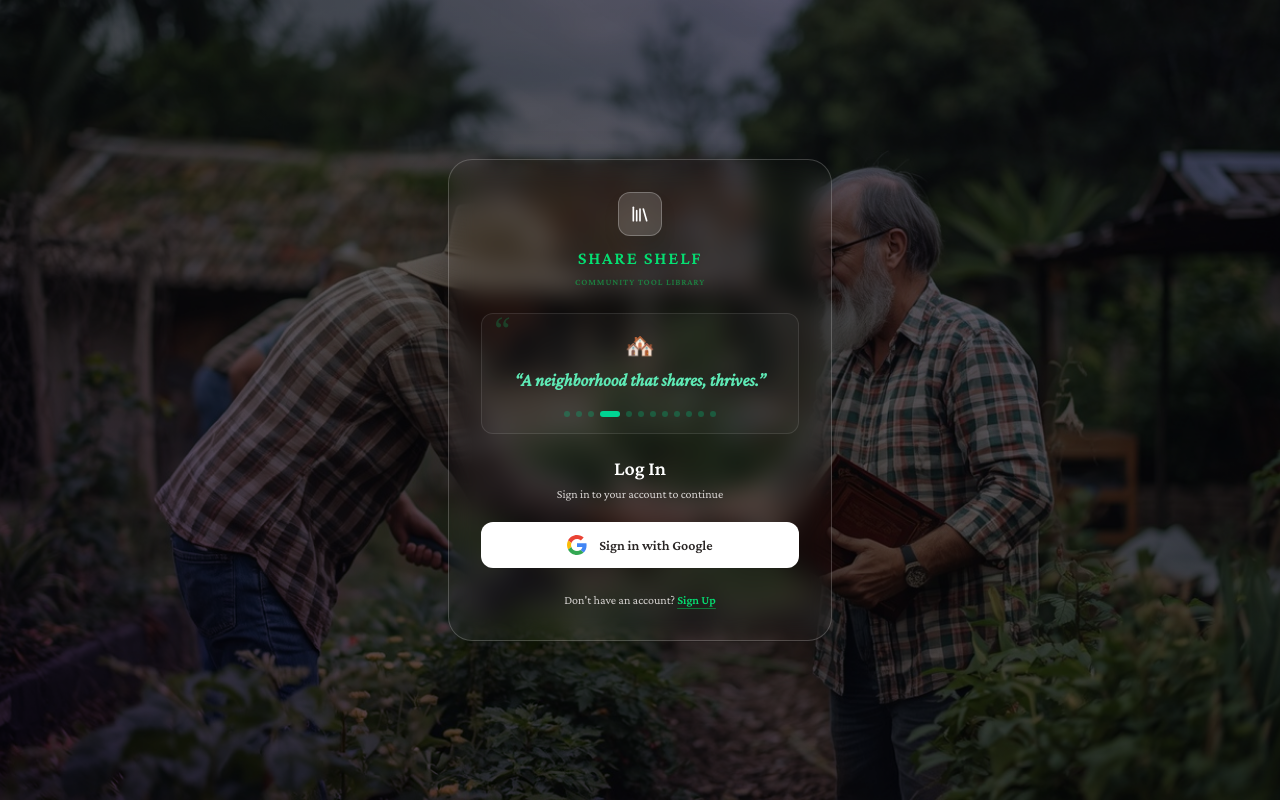
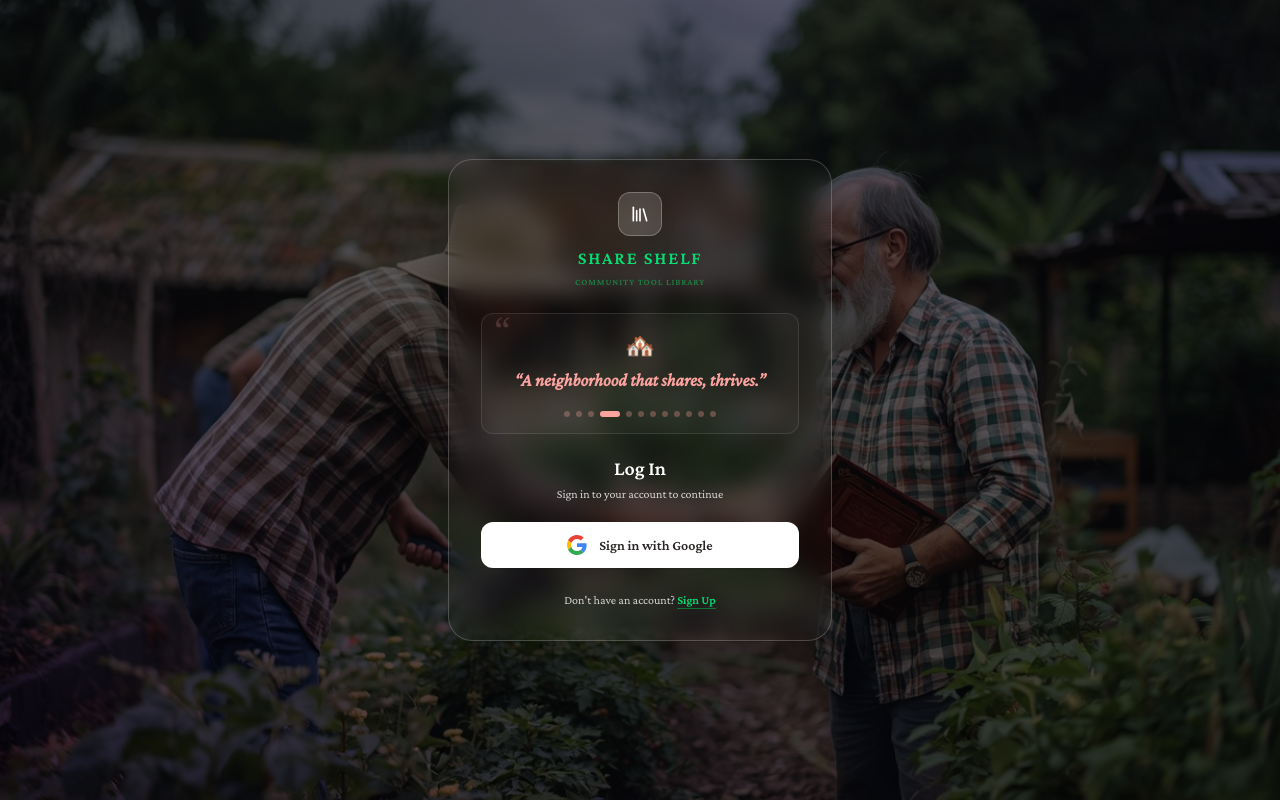
Before and after one commit to winnaingsoe6666/ShareShelf, a Next.js app in the folder frontend/: page /en/login in a window 1280 px wide. Built offline with nearby package versions, Linux system fonts and the light colour scheme; no server answers.

Commit message:
feat: implement login and register pages with a forest-themed aesthetic and sunset-variant CommunityQuotes component

```diff
--- a/frontend/src/app/[locale]/login/page.tsx
+++ b/frontend/src/app/[locale]/login/page.tsx
@@ -66,8 +66,8 @@ export default function LoginPage() {
 
         {/* Rotating Testimonials/Quotes container (Glass Variant) */}
         <div className="mb-5 p-4 rounded-xl bg-white/3 backdrop-blur-sm border border-white/10 text-center relative overflow-hidden">
-          <span className="absolute -top-1 left-3 text-4xl text-green-400/20 font-serif pointer-events-none select-none">“</span>
-          <CommunityQuotes locale={locale} variant="green" />
+          <span className="absolute -top-1 left-3 text-4xl text-[#fca3a0]/20 font-serif pointer-events-none select-none">“</span>
+          <CommunityQuotes locale={locale} variant="sunset" />
         </div>
 
         {/* Card Header & Description */}
--- a/frontend/src/app/[locale]/register/page.tsx
+++ b/frontend/src/app/[locale]/register/page.tsx
@@ -66,8 +66,8 @@ export default function RegisterPage() {
 
         {/* Rotating Testimonials/Quotes container (Glass Variant) */}
         <div className="mb-5 p-4 rounded-xl bg-white/3 backdrop-blur-sm border border-white/10 text-center relative overflow-hidden">
-          <span className="absolute -top-1 left-3 text-4xl text-green-400/20 font-serif pointer-events-none select-none">“</span>
-          <CommunityQuotes locale={locale} variant="green" />
+          <span className="absolute -top-1 left-3 text-4xl text-[#fca3a0]/20 font-serif pointer-events-none select-none">“</span>
+          <CommunityQuotes locale={locale} variant="sunset" />
         </div>
 
         {/* Card Header & Description */}
--- a/frontend/src/components/ui/CommunityQuotes.tsx
+++ b/frontend/src/components/ui/CommunityQuotes.tsx
@@ -39,7 +39,7 @@ const quotesMy: Quote[] = [
 
 interface CommunityQuotesProps {
   locale?: string;
-  variant?: "light" | "dark" | "green";
+  variant?: "light" | "dark" | "green" | "sunset";
 }
 
 export default function CommunityQuotes({ locale = "en", variant = "light" }: CommunityQuotesProps) {
@@ -66,9 +66,15 @@ export default function CommunityQuotes({ locale = "en", variant = "light" }: Co
   const quote = quotes[currentIndex];
   const isDark = variant === "dark";
   const isGreen = variant === "green";
+  const isSunset = variant === "sunset";
 
   const getDotClass = (i: number) => {
     const isActive = i === currentIndex;
+    if (isSunset) {
+      return isActive
+        ? "w-5 h-1.5 bg-[#fca3a0]"
+        : "w-1.5 h-1.5 bg-[#fca3a0]/30 hover:bg-[#fca3a0]/50";
+    }
     if (isGreen) {
       return isActive
         ? "w-5 h-1.5 bg-emerald-400"
@@ -98,16 +104,18 @@ export default function CommunityQuotes({ locale = "en", variant = "light" }: Co
           fade ? "opacity-100 translate-y-0" : "opacity-0 translate-y-3"
         }`}
       >
-        <span className={`block ${isDark || isGreen ? "text-2xl mb-1" : "text-3xl mb-2"}`} role="img" aria-hidden="true">
+        <span className={`block ${isDark || isGreen || isSunset ? "text-2xl mb-1" : "text-3xl mb-2"}`} role="img" aria-hidden="true">
           {quote.icon}
         </span>
         <p
           className={`font-heading font-semibold leading-relaxed italic transition-colors duration-300 ${
-            isGreen
-              ? "text-base sm:text-lg text-emerald-300"
-              : isDark
-                ? "text-base text-purple-950/80"
-                : "text-base sm:text-lg text-white/90"
+            isSunset
+              ? "text-base sm:text-lg text-[#fca3a0]"
+              : isGreen
+                ? "text-base sm:text-lg text-emerald-300"
+                : isDark
+                  ? "text-base text-purple-950/80"
+                  : "text-base sm:text-lg text-white/90"
           }`}
         >
           &ldquo;{quote.text}&rdquo;
```
Also changed, not shown: 1 other file (tests, documents, lock files or other folders).
